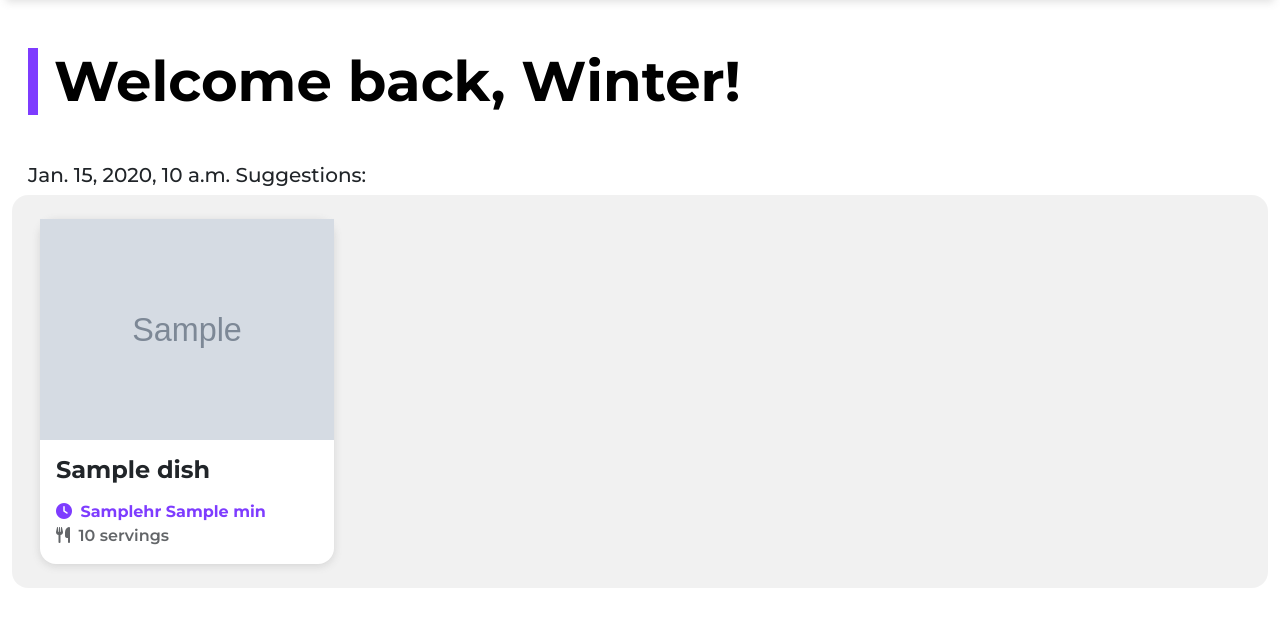
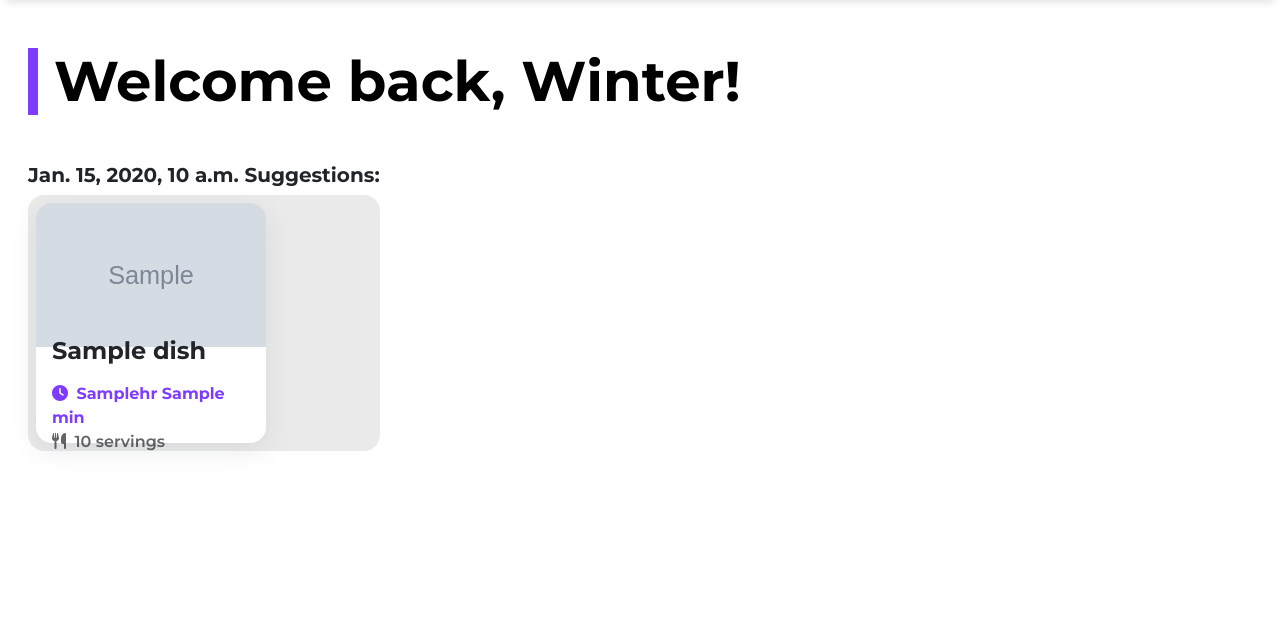
Before and after one commit to CodeMasterWinter/EricaOne, a Django app: template EricaOne/templates/EricaOne/index.html in a window 1280 px wide. Shown: the part 136-763 px from the top of the page. Run offline with Django 4.2, Linux system fonts and the light colour scheme; the template is opened without the code that fills it: most values are stand-ins (such as "Sample title", 1, 10 or a date in 2020); grey boxes marked "Sample" are stand-in pictures; data that the repository does not hold is empty; some libraries are stand-ins or nearby versions.

Commit message:
added styles to meal suggestions on index page

```diff
--- a/EricaOne/static/EricaOne/index.css
+++ b/EricaOne/static/EricaOne/index.css
@@ -33,61 +33,58 @@
 }
 
 .page-header {
+    display: flex;
     color: #000000;
     font-weight: 700;
+    align-items: center;
     animation: riseIn 1s ease-out, fadeIn 1s ease-out;
     border-left: 10px solid #7e3cff;
 }
 
-.meal-suggestions {
-    background-color: #0000000e;
-    border-radius: 2vh;
+.meal-suggestion {
+    height: 100%;
+    display: inline-block;
 }
 
-.dish-column {
-    height: 50%;
+.meal-suggestion-title {
+    font-weight: 700;
 }
 
-.dish-card {
+.meal-suggestions {
     border-radius: 2vh;
-    height: 100%;
-    border: none;
-    cursor: pointer;
-    position: relative;
-    box-shadow: rgba(99, 99, 99, 0.2) 0px 2px 8px 0px;
+    background-color: #00000015;
 }
 
-.dish-overlay {
-    height: 0;
-    bottom: 0;
-    z-index: 10;
-    width: 100%;
-    position: absolute;
-    transition: all 0.3s ease;
-    background-color: #7d3cff49;
-}
-
-.dish-card:hover .dish-overlay {
-    height: 100%;
+.dish-card{
+    width: 18vw;
+    height: 30vh;
+    border-radius: 2vh;
+    position: relative;
+    box-shadow: rgba(149, 157, 165, 0.2) 0px 8px 24px;
 }
 
 .dish-image {
     width: 100%;
-    height: 55%;
+    height: 60%;
 }
 
-.dish-img{
+.dish-img {
     width: 100%;
     height: 100%;
     object-fit: cover;
+    border-top-left-radius: 2vh;
+    border-top-right-radius: 2vh;
 }
 
 .dish-info {
     width: 100%;
-    height: 45%;
-    text-overflow: ellipsis;
-    overflow: hidden;
-    white-space: nowrap;
+    height: 40%;
+    display: flex;
+    flex-direction: column;
+    justify-content: center;
+    background-color: #ffffff;
+    border-bottom-left-radius: 2vh;
+    border-bottom-right-radius: 2vh;
 }
 
 .dish-title {
@@ -102,6 +99,16 @@
 .dish-servings{
     font-weight: 600;;
     opacity: 0.7;
+}
+
+.dish-overlay {
+    height: 0;
+    bottom: 0;
+    z-index: 10;
+    width: 100%;
+    position: absolute;
+    transition: all 0.3s ease;
+    background-color: #7d3cff49;
 }
 
 .dish-link {
--- a/EricaOne/templates/EricaOne/index.html
+++ b/EricaOne/templates/EricaOne/index.html
@@ -9,14 +9,13 @@
     <h2 class="page-header display-4 mx-3 my-5 ps-3">
         Welcome back, Winter!
     </h2>
-    <div class="meal-suggestion">
-        <h5 class="meal-suggestion-title mx-3">
+    <div class="meal-suggestion mx-3">
+        <h5 class="meal-suggestion-title">
             {{meal_time}} Suggestions:
         </h5>
-        <div class="meal-suggestions p-4">
+        <div class="meal-suggestions d-grid gap-2 p-2">
             {% for dish in dishes %}
-            <div class="dish-column col-4 col-lg-3 px-1">
-                <div class="card dish-card">
+                <div class="dish-card">
                     <div class="dish-image">
                         {% if dish.image %}
                             <img src="{{dish.image.url}}" class="dish-img">
@@ -24,7 +23,7 @@
                             <img src="{% static 'EricaOne/images/brand/no-image.png' %}" class="dish-img">
                         {% endif %}
                     </div>
-                    <div class="dish-info p-3">
+                    <div class="dish-info px-3">
                         <h4 class="dish-title mb-3">{{dish.name}}</h4>
                         <p class="dish-prep m-0">
                             <i class="fa-solid fa-clock prep-icon pe-1"></i>
@@ -42,7 +41,6 @@
                     </div>
                     <a href="{% url 'recipe' dish.id %}" class="dish-link px-5 py-3">See dish</a>
                 </div>
-            </div>
             {% endfor %}
         </div>
     </div>
```
